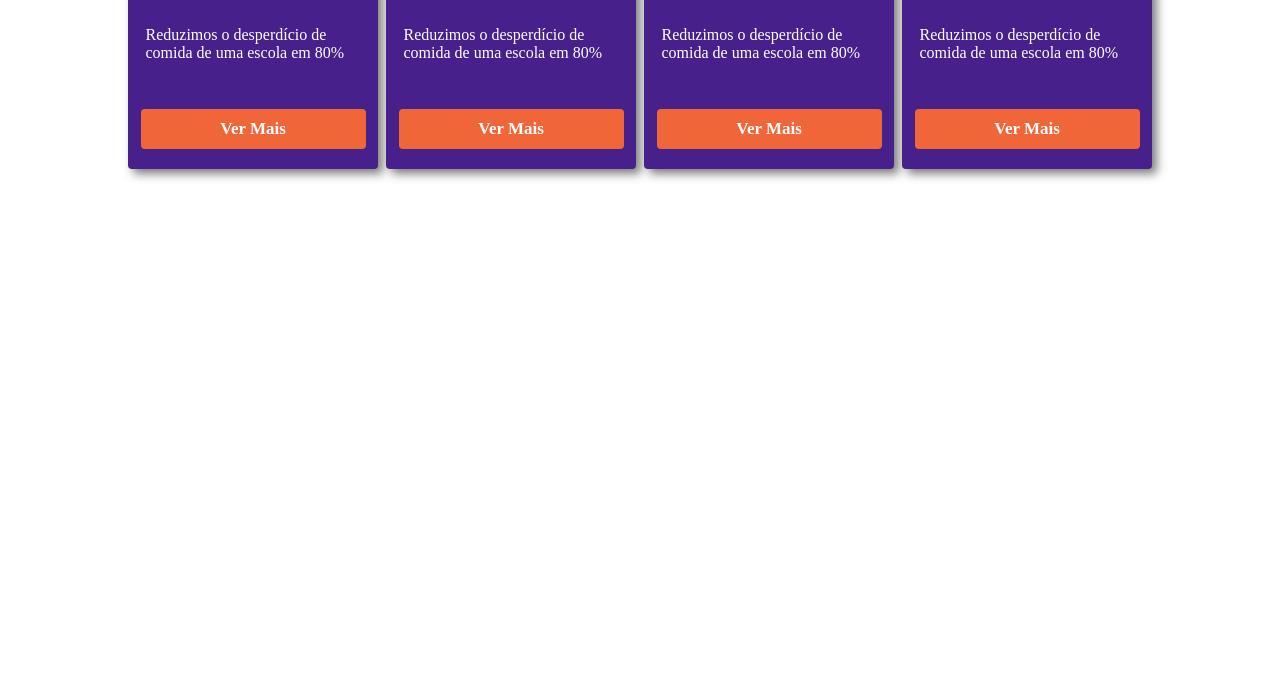
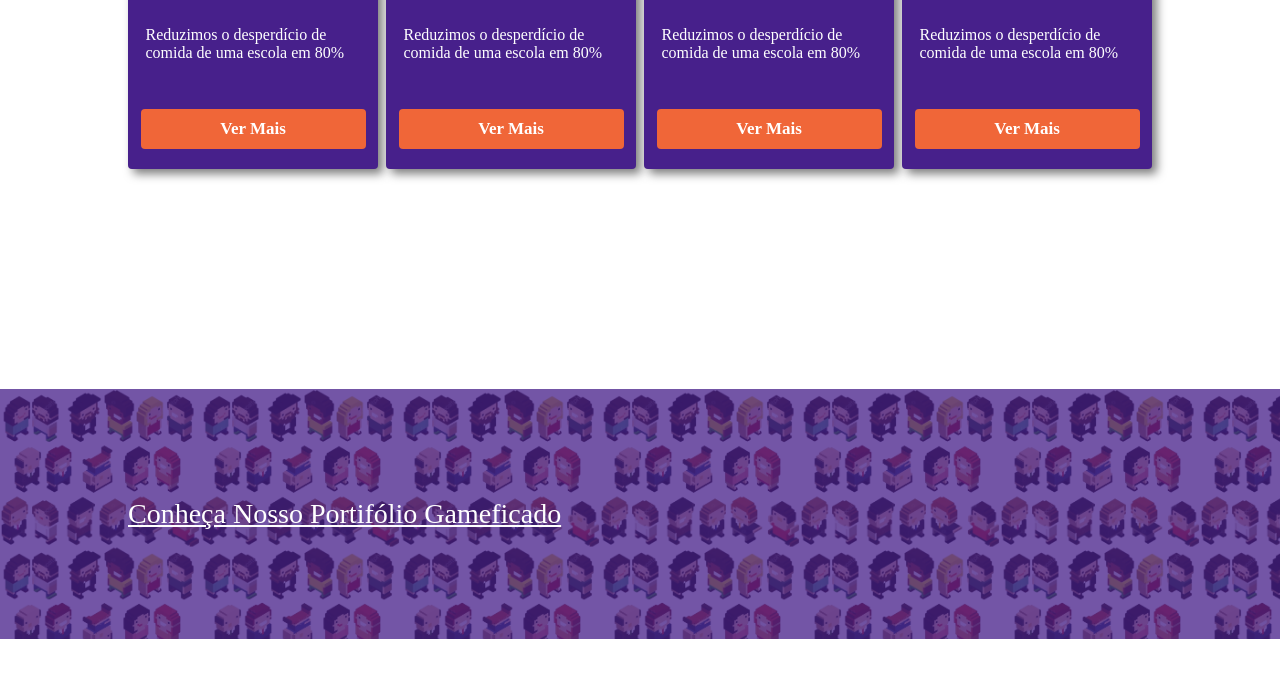
Before and after one commit to TinyTheTinyTinker/gameficaai, a plain HTML site: page index.html in a window 1280 px wide. Shown: the part 1933-2610 px from the top of the page. Before the commit the page ends 2322 px from the top, so only its background shows below. Drawn offline with Linux system fonts and the light colour scheme; a web font is replaced by a local one.

Commit message:
feat: Seção Portifólio, feito com paralax

```diff
--- a/index.html
+++ b/index.html
@@ -61,7 +61,12 @@
       </div>
     </div>
   </section>
-
+  <section id="portifolio">
+<div class="filtro"></div>
+<div class="container-grid">
+  <a href="#">Conheça Nosso Portifólio Gameficado</a>
+</div>
+  </section>
 </body>
 
 </html>
--- a/style.css
+++ b/style.css
@@ -163,3 +163,40 @@ h2 {
     display:flex;
     justify-content: space-between;
 }
+
+#portifolio {
+    height: 250px;
+    margin-bottom: 120px;
+    background-image: url(img/bonecos.png);
+    background-size: 200px;
+    background-repeat: repeat;
+    background-attachment: fixed;
+    position: relative;
+}
+
+.filtro {
+    height: 100%;
+    width: 100%;
+    background-color: #47208bc2;
+    position: absolute;
+    top: 0;
+}
+
+#portifolio a {
+    width: fit-content;
+    font-family: "Anta";
+    font-size: 28px;
+    color: white;
+    z-index: 1;
+}
+
+#portifolio .container-grid {
+    height: 100%;
+    display: flex;
+    flex-direction: column;
+    justify-content: center;
+}
+
+#portifolio a:hover {
+    transform: scale(1.05);
+}
```
Also changed, not shown: img/bonecos.png (added).
